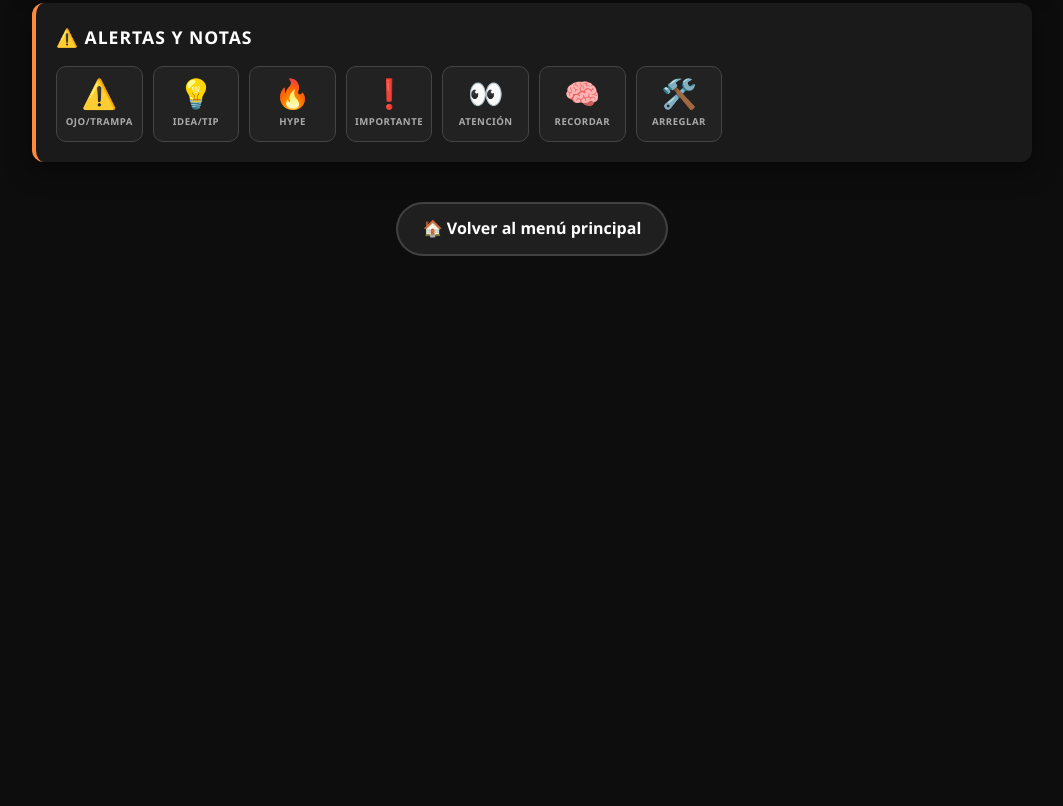
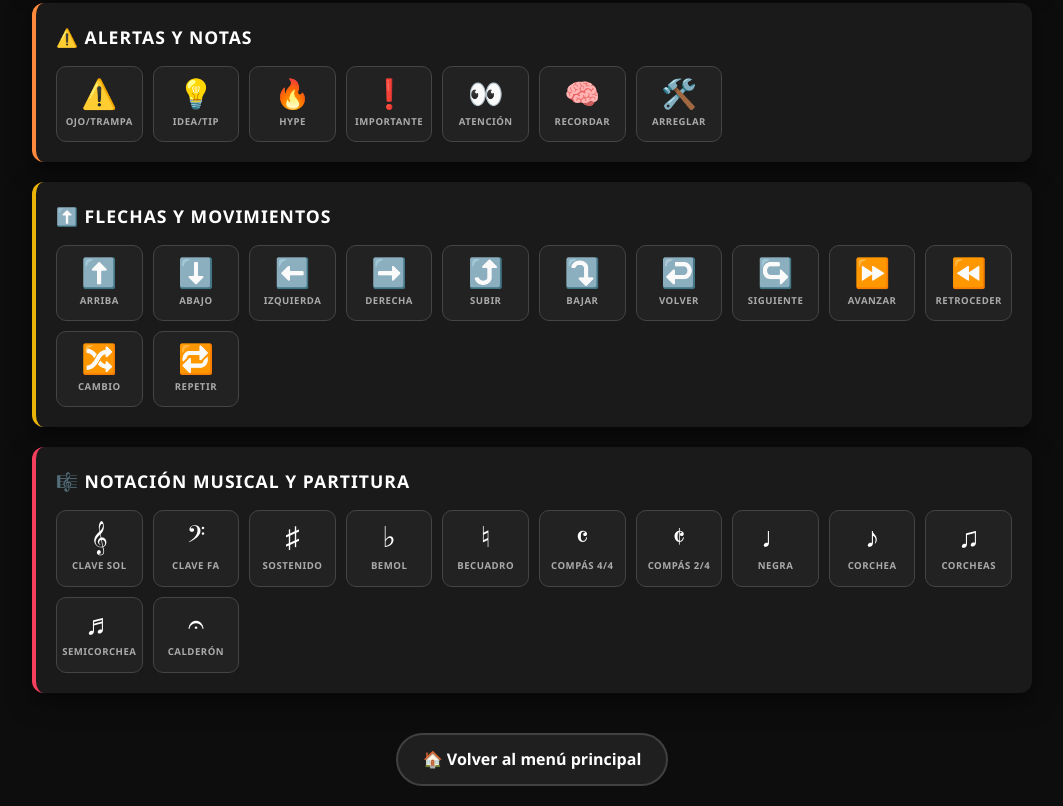
Before and after one commit to saoentertainment/SAO-Wiki, a plain HTML site: page musica/emojis.html in a window 1280 px wide. Shown: the part 926-1732 px from the top of the page, without its empty margins (108-1171 px from the left). Before the commit the page ends 1202 px from the top, so only its background shows below. Drawn offline with Linux system fonts and the light colour scheme.

Commit message:
Update emojis.html

```diff
--- a/musica/emojis.html
+++ b/musica/emojis.html
@@ -30,6 +30,8 @@
     .categoria:nth-child(3) { border-left-color: #39ff88; }
     .categoria:nth-child(4) { border-left-color: #a855f7; }
     .categoria:nth-child(5) { border-left-color: #ff8a3d; }
+    .categoria:nth-child(6) { border-left-color: #eab308; }
+    .categoria:nth-child(7) { border-left-color: #f43f5e; }
 
     .categoria h2 {
       font-size: 1.1rem; margin-bottom: 15px; text-transform: uppercase;
@@ -105,13 +107,12 @@
         <div class="emoji-btn" onclick="copiar('4️⃣')"><span class="icon">4️⃣</span><span class="label">V4</span></div>
         <div class="emoji-btn" onclick="copiar('5️⃣')"><span class="icon">5️⃣</span><span class="label">V5</span></div>
         <div class="emoji-btn" onclick="copiar('6️⃣')"><span class="icon">6️⃣</span><span class="label">V6</span></div>
-
         <div class="emoji-btn" onclick="copiar('🌉')"><span class="icon">🌉</span><span class="label">Puente</span></div>
         <div class="emoji-btn" onclick="copiar('🚧')"><span class="icon">🚧</span><span class="label">Precoro</span></div>
         <div class="emoji-btn" onclick="copiar('🔄')"><span class="icon">🔄</span><span class="label">Loop</span></div>
         <div class="emoji-btn" onclick="copiar('♾️')"><span class="icon">♾️</span><span class="label">Bucle</span></div>
         <div class="emoji-btn" onclick="copiar('⤴️')"><span class="icon">⤴️</span><span class="label">Subida</span></div>
-        <div class="emoji-btn" onclick="copiar('🚫')"><span class="icon">🚫</span><span class="label">Corte/Stop</span></div>
+        <div class="emoji-btn" onclick="copiar('🚫')"><span class="icon">🚫</span><span class="label">Corte</span></div>
         <div class="emoji-btn" onclick="copiar('🏁')"><span class="icon">🏁</span><span class="label">Final</span></div>
       </div>
     </div>
@@ -127,7 +128,7 @@
         <div class="emoji-btn" onclick="copiar('🔊')"><span class="icon">🔊</span><span class="label">Volumen</span></div>
         <div class="emoji-btn" onclick="copiar('🔉')"><span class="icon">🔉</span><span class="label">Bajar Vol</span></div>
         <div class="emoji-btn" onclick="copiar('📈')"><span class="icon">📈</span><span class="label">Compresión</span></div>
-        <div class="emoji-btn" onclick="copiar('📉')"><span class="icon">📉</span><span class="label">EQ/Reducir</span></div>
+        <div class="emoji-btn" onclick="copiar('📉')"><span class="icon">📉</span><span class="label">EQ</span></div>
         <div class="emoji-btn" onclick="copiar('💾')"><span class="icon">💾</span><span class="label">Guardar</span></div>
       </div>
     </div>
@@ -163,6 +164,44 @@
       </div>
     </div>
 
+    <!-- 6. FLECHAS Y MOVIMIENTOS -->
+    <div class="categoria">
+      <h2>⬆️ Flechas y Movimientos</h2>
+      <div class="emojis-grid">
+        <div class="emoji-btn" onclick="copiar('⬆️')"><span class="icon">⬆️</span><span class="label">Arriba</span></div>
+        <div class="emoji-btn" onclick="copiar('⬇️')"><span class="icon">⬇️</span><span class="label">Abajo</span></div>
+        <div class="emoji-btn" onclick="copiar('⬅️')"><span class="icon">⬅️</span><span class="label">Izquierda</span></div>
+        <div class="emoji-btn" onclick="copiar('➡️')"><span class="icon">➡️</span><span class="label">Derecha</span></div>
+        <div class="emoji-btn" onclick="copiar('⤴️')"><span class="icon">⤴️</span><span class="label">Subir</span></div>
+        <div class="emoji-btn" onclick="copiar('⤵️')"><span class="icon">⤵️</span><span class="label">Bajar</span></div>
+        <div class="emoji-btn" onclick="copiar('↩️')"><span class="icon">↩️</span><span class="label">Volver</span></div>
+        <div class="emoji-btn" onclick="copiar('↪️')"><span class="icon">↪️</span><span class="label">Siguiente</span></div>
+        <div class="emoji-btn" onclick="copiar('⏩')"><span class="icon">⏩</span><span class="label">Avanzar</span></div>
+        <div class="emoji-btn" onclick="copiar('⏪')"><span class="icon">⏪</span><span class="label">Retroceder</span></div>
+        <div class="emoji-btn" onclick="copiar('🔀')"><span class="icon">🔀</span><span class="label">Cambio</span></div>
+        <div class="emoji-btn" onclick="copiar('🔁')"><span class="icon">🔁</span><span class="label">Repetir</span></div>
+      </div>
+    </div>
+
+    <!-- 7. NOTACIÓN MUSICAL Y PARTITURA -->
+    <div class="categoria">
+      <h2>🎼 Notación Musical y Partitura</h2>
+      <div class="emojis-grid">
+        <div class="emoji-btn" onclick="copiar('𝄞')"><span class="icon" style="font-family:serif;">𝄞</span><span class="label">Clave Sol</span></div>
+        <div class="emoji-btn" onclick="copiar('𝄢')"><span class="icon" style="font-family:serif;">𝄢</span><span class="label">Clave Fa</span></div>
+        <div class="emoji-btn" onclick="copiar('♯')"><span class="icon" style="font-family:serif;">♯</span><span class="label">Sostenido</span></div>
+        <div class="emoji-btn" onclick="copiar('♭')"><span class="icon" style="font-family:serif;">♭</span><span class="label">Bemol</span></div>
+        <div class="emoji-btn" onclick="copiar('♮')"><span class="icon" style="font-family:serif;">♮</span><span class="label">Becuadro</span></div>
+        <div class="emoji-btn" onclick="copiar('𝄴')"><span class="icon" style="font-family:serif;">𝄴</span><span class="label">Compás 4/4</span></div>
+        <div class="emoji-btn" onclick="copiar('𝄵')"><span class="icon" style="font-family:serif;">𝄵</span><span class="label">Compás 2/4</span></div>
+        <div class="emoji-btn" onclick="copiar('♩')"><span class="icon" style="font-family:serif;">♩</span><span class="label">Negra</span></div>
+        <div class="emoji-btn" onclick="copiar('♪')"><span class="icon" style="font-family:serif;">♪</span><span class="label">Corchea</span></div>
+        <div class="emoji-btn" onclick="copiar('♫')"><span class="icon" style="font-family:serif;">♫</span><span class="label">Corcheas</span></div>
+        <div class="emoji-btn" onclick="copiar('♬')"><span class="icon" style="font-family:serif;">♬</span><span class="label">Semicorchea</span></div>
+        <div class="emoji-btn" onclick="copiar('𝄐')"><span class="icon" style="font-family:serif;">𝄐</span><span class="label">Calderón</span></div>
+      </div>
+    </div>
+
   </div>
 
   <a href="../index.html" class="btn-volver">🏠 Volver al menú principal</a>
```
